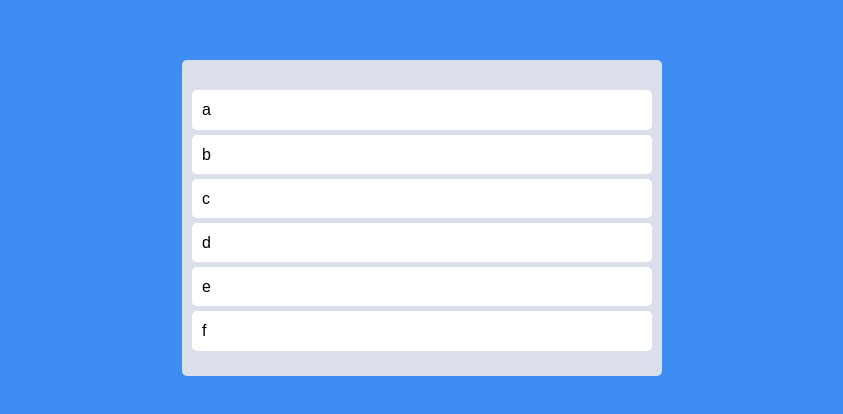
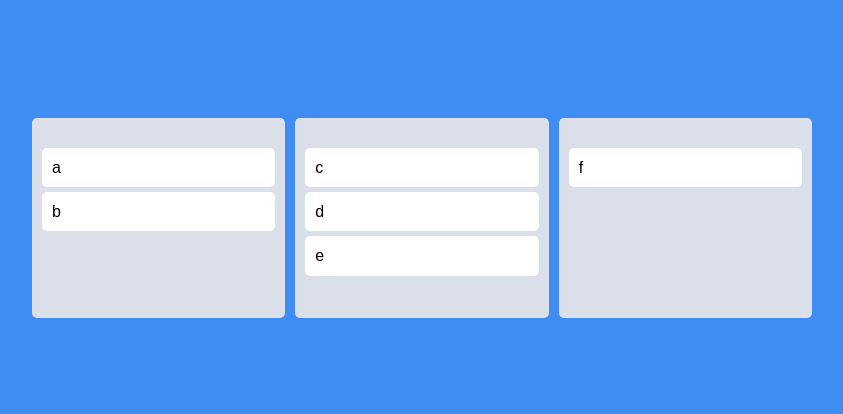
Before and after one commit to wujuno/react-master, a React (Create React App) app: page / in a window 1280 px wide. Shown: the part 182-596 px from the top of the page, without its empty margins (218-1061 px from the left). Built offline with nearby package versions, Linux system fonts and the light colour scheme.

Commit message:
Multi Boards

```diff
--- a/src/App.tsx
+++ b/src/App.tsx
@@ -2,11 +2,11 @@
 import {DragDropContext, Draggable, Droppable,DropResult} from "react-beautiful-dnd";
 import { useRecoilState } from "recoil";
 import { toDoState } from "./atoms";
-import DragabbleCard from "./DraggleCard";
+import Board from "./Board"
 
 const Wrapper = styled.div`
   display: flex;
-  max-width: 480px;
+  max-width: 780px;
   width: 100%;
   margin: 0 auto;
   justify-content: center;
@@ -17,16 +17,10 @@
 const Boards = styled.div`
   display: grid;
   width: 100%;
-  grid-template-columns: repeat(1, 1fr);
+  grid-template-columns: repeat(3, 1fr);
+  gap: 10px;
 `;
 
-const Board = styled.div`
-  padding: 20px 10px;
-  padding-top: 30px;
-  background-color: ${(props) => props.theme.boardColor};
-  border-radius: 5px;
-  min-height: 200px;
-`;
 
 
 
@@ -34,26 +28,20 @@
 	const [toDos, setToDos] = useRecoilState(toDoState);
 	const onDragEnd = ({ draggableId, destination, source }: DropResult)=> {
 		if (!destination) return;
-		setToDos((oldToDos) => {
+		/* setToDos((oldToDos) => {
 		  const toDosCopy = [...oldToDos];
 		  toDosCopy.splice(source.index, 1);
 		  toDosCopy.splice(destination?.index, 0, draggableId);
 		  return toDosCopy;
-		});
+		}); */
 	};
   return (
 	<DragDropContext onDragEnd={onDragEnd}>
       <Wrapper>
         <Boards>
-          <Droppable droppableId="one">
-            {(magic) => (
-              <Board ref={magic.innerRef} {...magic.droppableProps}>
-                {toDos.map((toDo, index) => (
-                  <DragabbleCard key={toDo} index={index} toDo={toDo} />))}
-				{magic.placeholder}
-				</Board>
-			  )}
-			</Droppable>
+			{Object.keys(toDos).map(boardId =>
+          		<Board toDos={toDos[boardId]} key={boardId} boardId={boardId}/>
+			)}
 		  </Boards>
 		</Wrapper>
 	  </DragDropContext>
--- /dev/null
+++ b/src/Board.tsx
@@ -0,0 +1,32 @@
+import {Droppable} from "react-beautiful-dnd"
+import DragabbleCard from "./DraggleCard"
+import styled from "styled-components";
+
+const Wrapper = styled.div`
+  padding: 20px 10px;
+  padding-top: 30px;
+  background-color: ${(props) => props.theme.boardColor};
+  border-radius: 5px;
+  min-height: 200px;
+`;
+
+interface IBoardProps {
+    toDos: string[];
+    boardId: string;
+  }
+
+function Board ({toDos, boardId}:IBoardProps) {
+    return (
+        <Droppable droppableId={boardId}>
+            {(magic) => (
+              <Wrapper ref={magic.innerRef} {...magic.droppableProps}>
+                {toDos.map((toDo, index) => (
+                  <DragabbleCard key={toDo} index={index} toDo={toDo} />))}
+				{magic.placeholder}
+				</Wrapper>
+			  )}
+			</Droppable>
+    )
+}
+
+export default Board;
--- a/src/atoms.ts
+++ b/src/atoms.ts
@@ -1,7 +1,14 @@
 import {atom, selector} from "recoil"
 
+interface IToDoState {
+  [key: string]: string[];
+}
 
-export const toDoState = atom({
+export const toDoState = atom<IToDoState>({
   key: "toDo",
-  default: ["a", "b", "c", "d", "e", "f"],
+  default: {
+    to_do: ["a", "b"],
+    doing: ["c", "d", "e"],
+    done: ["f"],
+  },
 });
```
